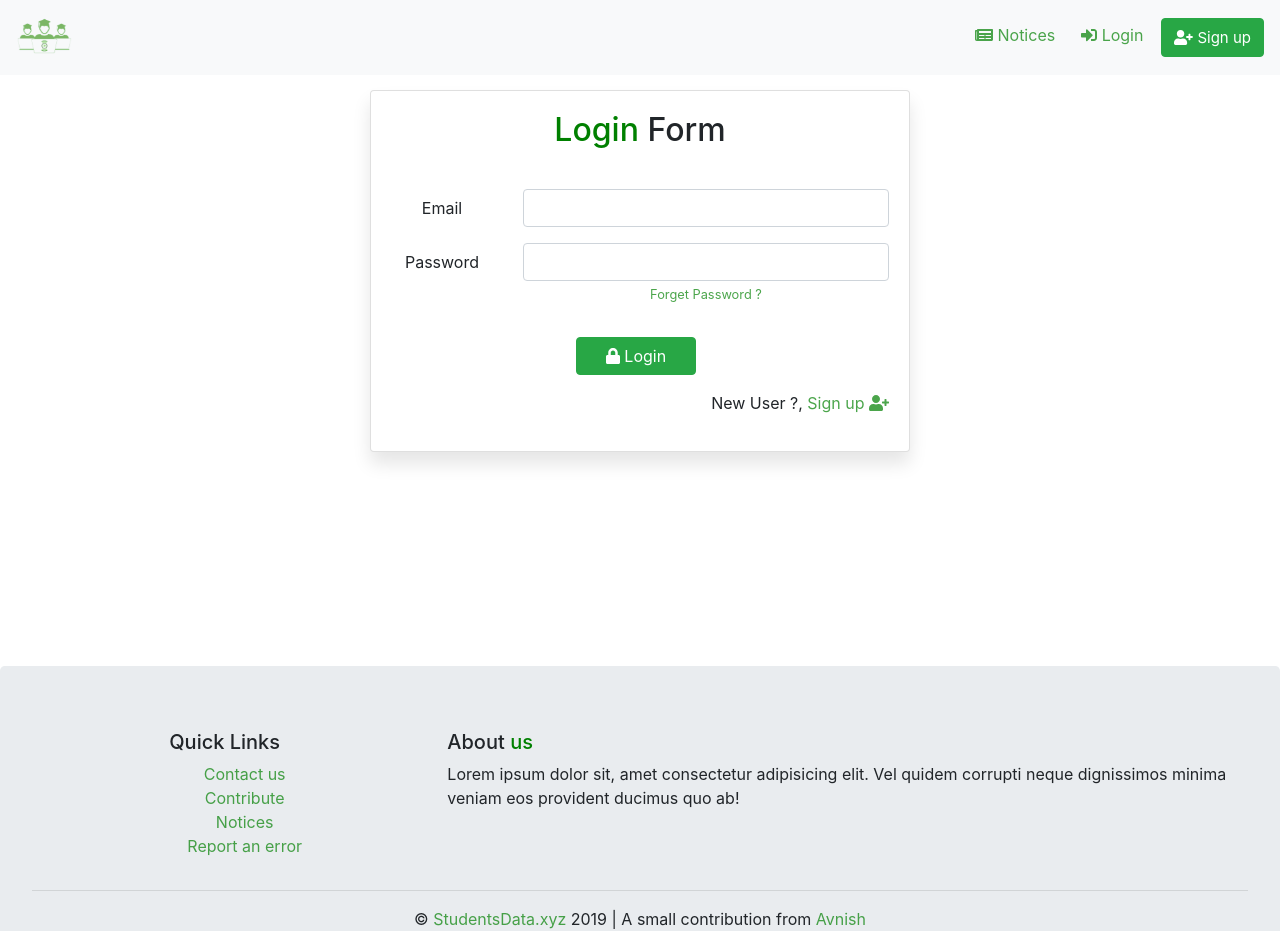
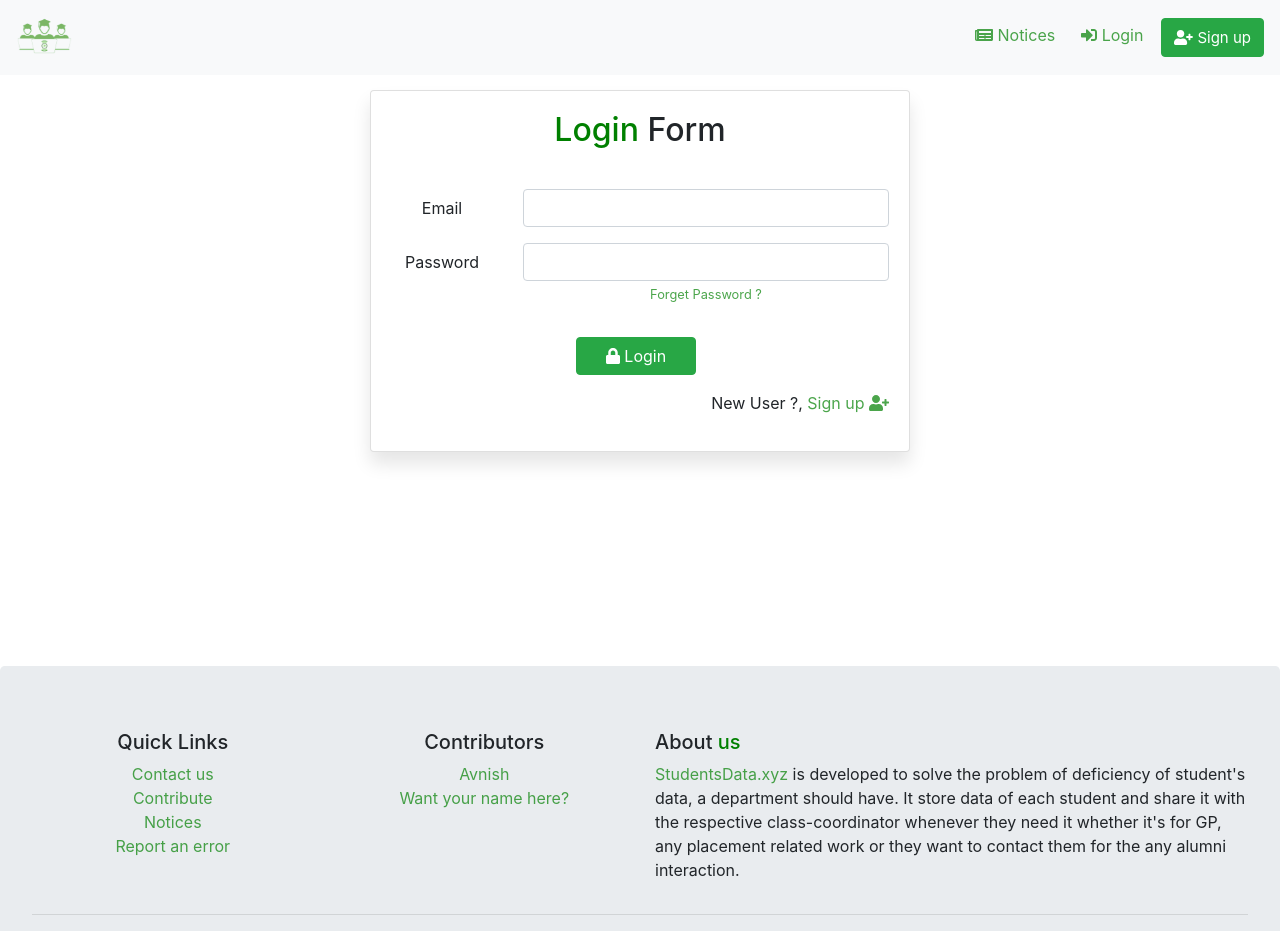
Before and after one commit to Avchhikara/studentsdata, a React (Create React App) app: page /login in a window 1280 px wide. Shown: the top 931 px of the page. Built offline with nearby package versions, Linux system fonts and the light colour scheme.

Commit message:
Modifying footer

```diff
--- a/src/components/Footer/Footer.css
+++ b/src/components/Footer/Footer.css
@@ -15,4 +15,5 @@
   list-style: none;
   text-align: left;
   text-align: center;
+  padding: 0px;
 }
--- a/src/components/Footer/Footer.js
+++ b/src/components/Footer/Footer.js
@@ -9,7 +9,7 @@ const Footer = props => {
     <div className="footer-container">
       <Jumbotron>
         <Row>
-          <Col sm={4} lg={4} md={4}>
+          <Col sm={3}>
             <h5 className="quick">Quick Links</h5>
             <ul>
               <li>
@@ -17,7 +17,12 @@ const Footer = props => {
               </li>
 
               <li>
-                <Link to="/contribute">Contribute</Link>
+                <a
+                  href="https://github.com/Avchhikara/studentsdata"
+                  target="_blank"
+                >
+                  Contribute
+                </a>
               </li>
               <li>
                 <Link to="/notices">Notices</Link>
@@ -27,22 +32,42 @@ const Footer = props => {
               </li>
             </ul>
           </Col>
-          <Col sm={8} lg={8}>
+          <Col sm={3} style={{ textAlign: "center" }}>
+            <h5 className="contributors">Contributors</h5>
+            <ul>
+              <li>
+                <a href="https://github.com/avchhikara" target="_blank">
+                  Avnish
+                </a>
+              </li>
+              <li>
+                <a
+                  href="https://github.com/Avchhikara/studentsdata"
+                  target="_blank"
+                >
+                  Want your name here?
+                </a>
+              </li>
+            </ul>
+          </Col>
+          <Col sm={6}>
             <h5>
               About <span className="green-text">us</span>
             </h5>
             <p>
-              Lorem ipsum dolor sit, amet consectetur adipisicing elit. Vel
-              quidem corrupti neque dignissimos minima veniam eos provident
-              ducimus quo ab!
+              <a href="https://studentsdata.xyz">StudentsData.xyz</a> is
+              developed to solve the problem of deficiency of student's data, a
+              department should have. It store data of each student and share it
+              with the respective class-coordinator whenever they need it
+              whether it's for GP, any placement related work or they want to
+              contact them for the any alumni interaction.
             </p>
           </Col>
 
           <Col sm={12} style={{ textAlign: "center" }}>
             <hr />
-            &copy; <Link to="/">StudentsData.xyz</Link> 2019 | A small
-            contribution from{" "}
-            <a href="https://www.github.com/avchhikara">Avnish</a>
+            &copy; <Link to="/">StudentsData.xyz</Link> 2019 | All rights
+            reserved
           </Col>
         </Row>
       </Jumbotron>
```
